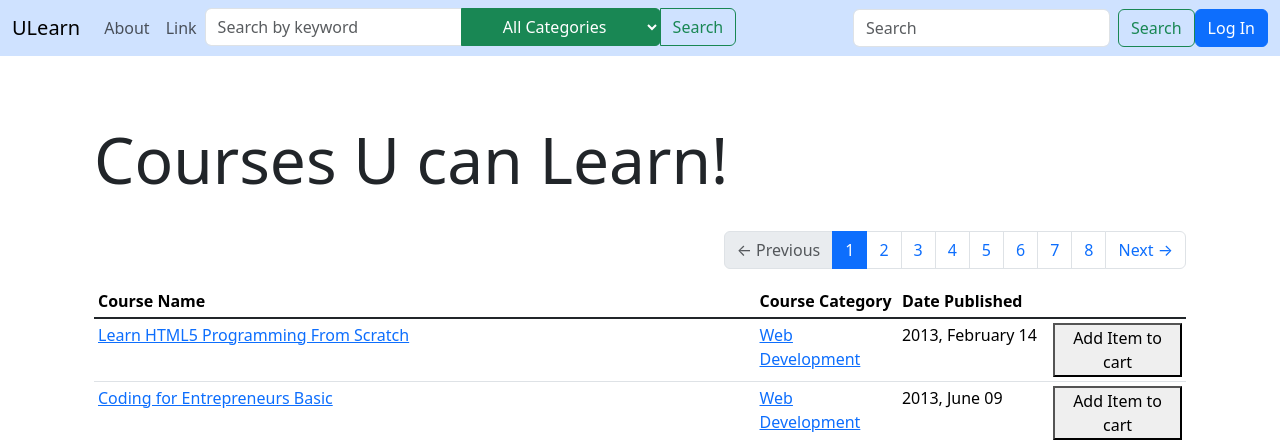
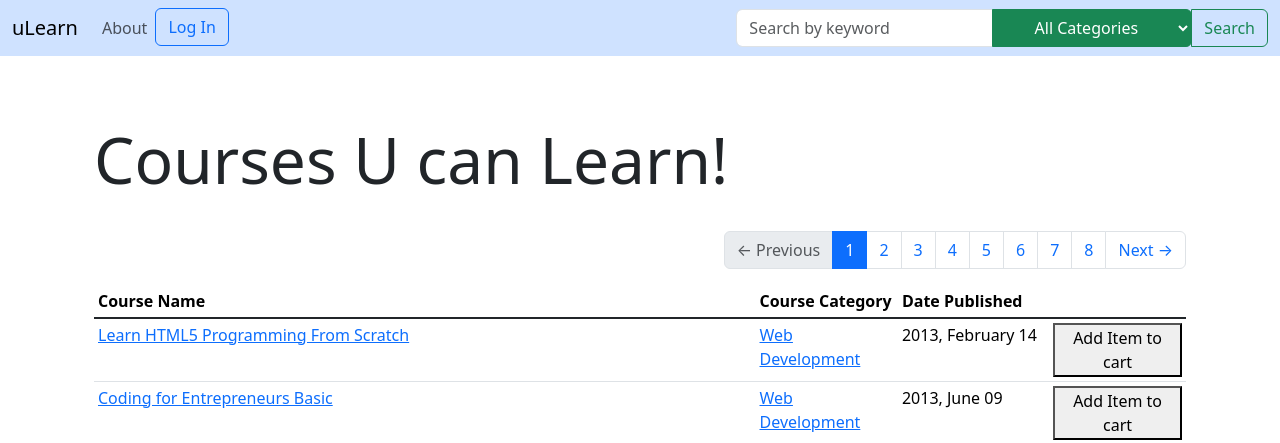
Before and after one commit to fazerlazer2101/uLearn, a Rails app: page / in a window 1280 px wide. Shown: the top 443 px of the page. Run offline with Rails 7, Linux system fonts and the light colour scheme; data comes from the database, SQL or seed files in the repository; style sheets or scripts are compiled from the project's sources; some libraries are stand-ins or nearby versions.

Commit message:
updated navbar/still unfinished

```diff
--- a/app/views/layouts/_navbar.html.erb
+++ b/app/views/layouts/_navbar.html.erb
@@ -1,36 +1,40 @@
 <nav class="navbar navbar-expand-lg bg-primary-subtle">
   <div class="container-fluid">
-    <%= link_to 'ULearn', root_path, class: "navbar-brand" %>
+    <%= link_to 'uLearn', root_path, class: "navbar-brand" %>
     <button class="navbar-toggler" type="button" data-bs-toggle="collapse" data-bs-target="#navbarSupportedContent" aria-controls="navbarSupportedContent" aria-expanded="false" aria-label="Toggle navigation">
       <span class="navbar-toggler-icon"></span>
     </button>
+
     <div class="collapse navbar-collapse" id="navbarSupportedContent">
-      <ul class="navbar-nav me-auto mb-2 mb-lg-0">
+      <ul class="navbar-nav me-auto nav-fill">
         <li class="nav-item">
-          <%= link_to "About", home_about_path, class: "nav-link" %>
+          <%= link_to "About", courses_about_path, class: "nav-link" %>
         </li>
-        <li class="nav-item">
-          <a class="nav-link" href="#">Link</a>
+
+        <%# Search Functionality %>
+        <%# <li class="nav-item">
+          <%= render 'categories/categories_dropdown' %>
         </li>
-        <%= render 'categories/categories_dropdown' %>
+
+        <%# Logged In User Conditional %>
+        <% if user_signed_in? %>
+          <li class="nav-item">
+            <h5 class="navbar-text" display="inline">Welcome, <%= link_to current_user.email, "/user/#{current_user.id}" %></h5>
+          </li>
+          <li class="nav-item">
+            <%= button_to "Sign out", destroy_user_session_path, class: 'btn btn-outline-primary', method: :delete %>
+          </li>
+          <% if !session[:cart].nil?%>
+              <%= button_to 'Cart', "/cart", method: :get, class: 'btn btn-primary ms-2' %>
+          <% end %>
+        <% else %>
+          <li class="nav-item">
+            <%= button_to 'Log In', new_user_session_path, method: :get, class: 'btn btn-outline-primary' %>
+            <% new_user_session_path %>
+          </li>
+        <% end %>
       </ul>
-
-      <form class="d-flex" role="search">
-        <input class="form-control me-2" type="search" placeholder="Search" aria-label="Search">
-        <button class="btn btn-outline-success" type="submit">Search</button>
-      </form>
-
-      <% if user_signed_in? %>
-        Welcome, <%= link_to current_user.email,  "/user/#{current_user.id}" %>
-          <%= button_to "Sign out", destroy_user_session_path, class: 'btn btn-primary', method: :delete %>
-          <%if !session[:cart].nil?%>
-          <%= button_to 'Cart', "/cart", method: :get, class: 'btn btn-primary' %>
-          <%end%>
-
-        <% else %>
-          <%= button_to 'Log In', new_user_session_path, method: :get, class: 'btn btn-primary' %>
-        <%new_user_session_path%>
-      <% end %>
     </div>
+    <%= render 'categories/categories_dropdown' %>
   </div>
 </nav>
```
